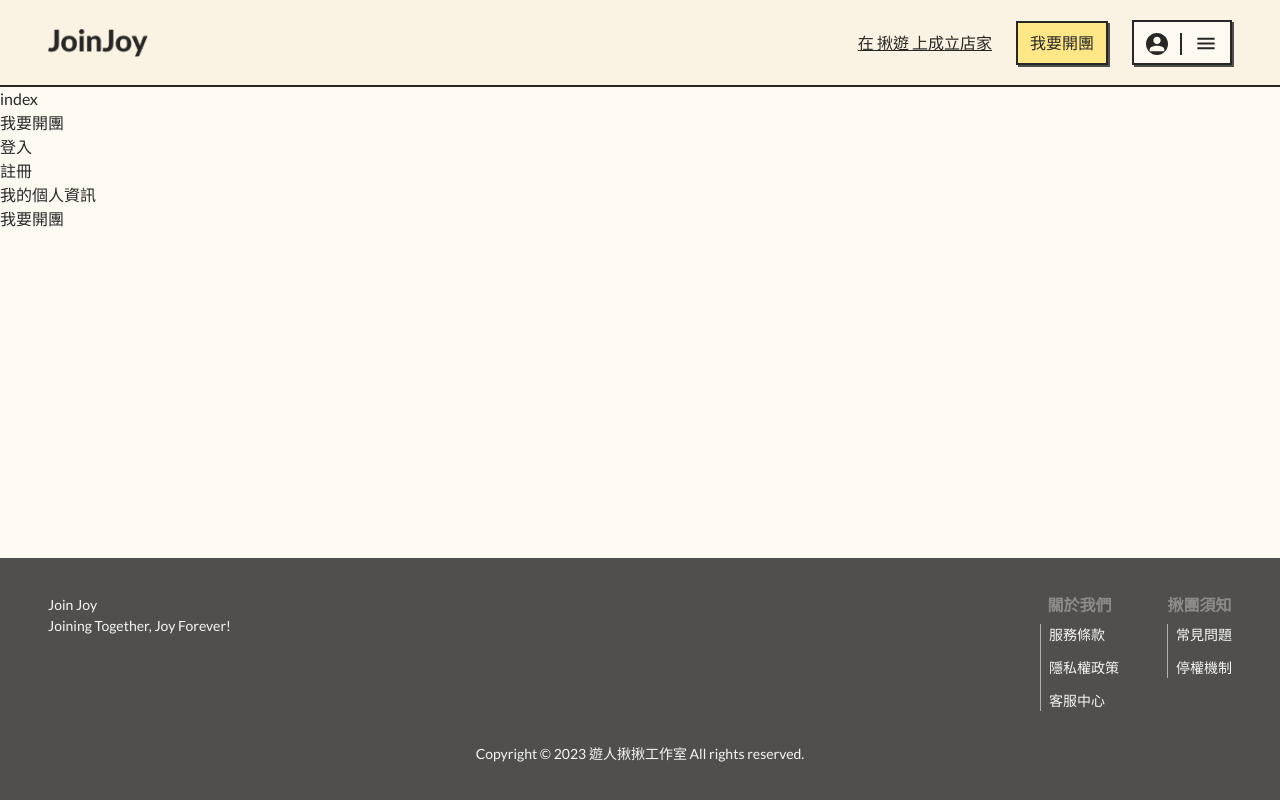
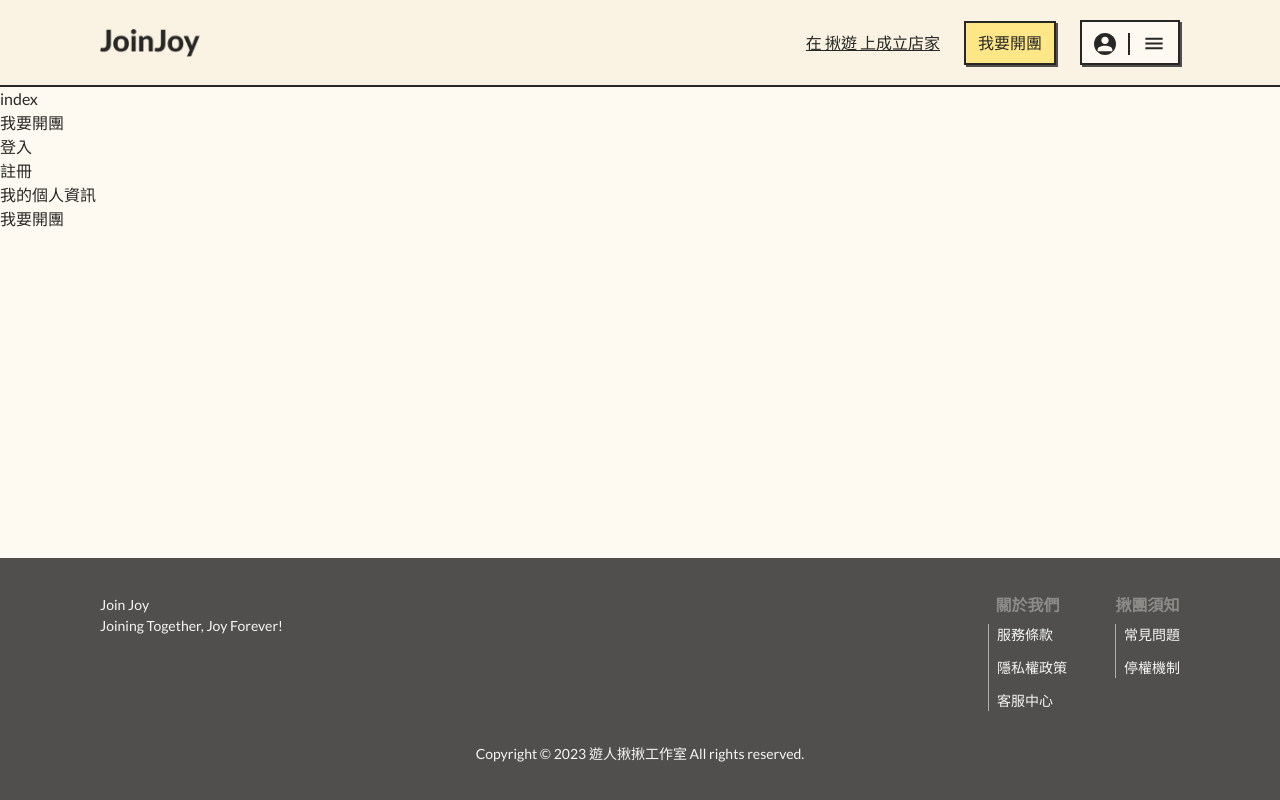
Before and after one commit to star82620/join-joy, a Next.js app: page / in a window 1280 px wide. Built offline with nearby package versions, Linux system fonts and the light colour scheme.

Commit message:
update/ adjust container style

```diff
--- a/common/components/Footer/index.tsx
+++ b/common/components/Footer/index.tsx
@@ -14,8 +14,8 @@ function SimpleFooter() {
 // 基本款
 function DefaultFooter() {
   return (
-    <footer className="container flex flex-col gap-8 md:gap-6 py-9 md:pt-6 md:pb-8 bg-gray-700 text-gray-50 text-sm md:text-xs">
-      <div className="flex justify-between md:flex-col md:justify-center ">
+    <footer className="py-9 md:pt-6 md:pb-8 bg-gray-700 text-gray-50 text-sm md:text-xs">
+      <div className="container flex justify-between mb-8 md:mb-6 md:flex-col md:justify-center ">
         <div className="flex flex-col md:border-b-[1px] md:border-gray-400 md:justify-center md:items-center md:pb-4 md:mb-4">
           <div>{footerInfo.logo}</div>
           <p>{footerInfo.slogan}</p>
@@ -43,7 +43,7 @@ function DefaultFooter() {
           })}
         </div>
       </div>
-      <p className="text-center">{copyright}</p>
+      <p className="container text-center">{copyright}</p>
     </footer>
   );
 }
--- a/common/components/Header/index.tsx
+++ b/common/components/Header/index.tsx
@@ -27,7 +27,7 @@ export default function Header({ pageCategory }: HeaderProps) {
   });
 
   return (
-    <header className="flex justify-center items-center bg-yellow-dark border-b-2 border-stone-950">
+    <header className="bg-yellow-dark border-b-2 border-stone-950">
       <div className="flex justify-between items-center container py-5 md:py-3">
         <Link href="/">
           <Logo width="38" height="38" />
@@ -44,6 +44,7 @@ export default function Header({ pageCategory }: HeaderProps) {
               type="button"
               appearance="yellow"
               onClick={() => console.log("開團！")}
+              className="md:hidden"
             >
               我要開團
             </Button>
--- a/styles/globals.css
+++ b/styles/globals.css
@@ -43,3 +43,8 @@ h6 {
   font-weight: 600;
   line-height: 1.4;
 }
+
+.container {
+  @apply max-w-[1176px] mx-auto
+  px-12 md:px-6 sm:px-3;
+}
--- a/tailwind.config.ts
+++ b/tailwind.config.ts
@@ -7,12 +7,6 @@ const config: Config = {
     "./common/**/*.{js,ts,jsx,tsx,mdx}",
   ],
   theme: {
-    container: {
-      padding: {
-        DEFAULT: "48px",
-        md: "8px",
-      },
-    },
     screens: {
       // desktop : lg, tablet : md, mobile: sm
       lg: { max: "1272px" },
```
